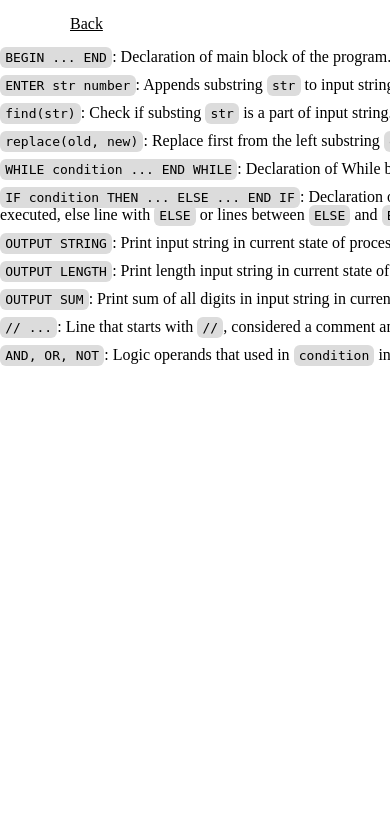
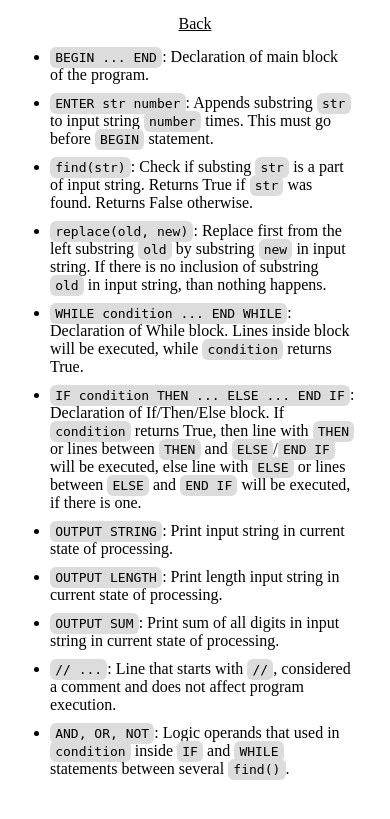
Before and after one commit to leofeen/Translator_Web, a Django app: page /specification/en/ in a window 390 px wide; the page is wider, and only the part inside the window is pictured. Shown: the top 819 px of that part. Run offline with Django 3.2, Linux system fonts and the light colour scheme.

Commit message:
Add responsive css

```diff
--- a/translator/translator_web/static/translator_web/style.css
+++ b/translator/translator_web/static/translator_web/style.css
@@ -106,7 +106,9 @@ option {
 }
 
 .specification-header {
-    padding: 15px 70px;
+    width: 1200px;
+    margin: auto;
+    padding: 15px 0;
 }
 
 .button-reset-translate, .button-translate {
@@ -130,3 +132,35 @@ option {
 .button-reset-translate, .button-translate, .translate-language-select {
     cursor: pointer;
 }
+
+.specification-list {
+    padding-left: 15px;
+}
+
+@media (max-width: 1250px) {
+    .content-container, .specification-header {
+        width: 768px;
+    }
+}
+
+@media (max-width: 780px) {
+    .content-container, .specification-header {
+        width: 390px;
+    }
+}
+
+@media (max-width: 410px) {
+    .content-container, .specification-header {
+        width: 320px;
+    }
+
+    .specification-header {
+        text-align: center;
+    }
+}
+
+@media (max-width: 330px) {
+    .content-container, .specification-header {
+        width: 310px;
+    }
+}
```
